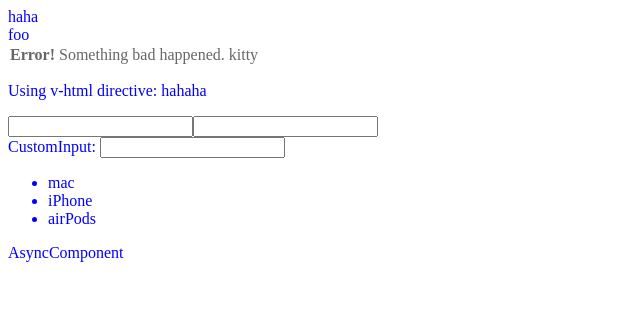
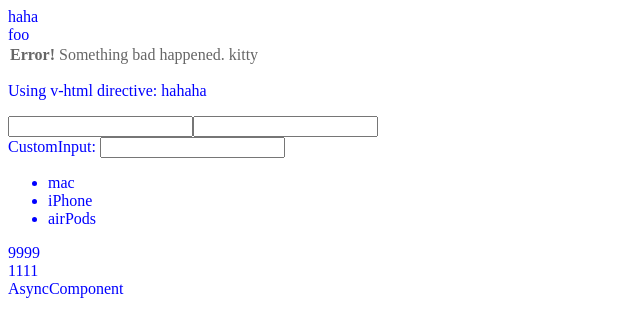
Before and after one commit to Fishfaceeast/webpack_solution, a Vue app in the folder vue-solution/: page / in a window 1280 px wide. Shown: the top 336 px of the page, without its empty margins (0-640 px from the left). Built offline with nearby package versions, Linux system fonts and the light colour scheme.

Commit message:
[VUE]-data only initialize once, will not update even it is initialized using props.

```diff
--- a/vue-solution/src/App.vue
+++ b/vue-solution/src/App.vue
@@ -17,6 +17,7 @@
     </table>
     <Cart
       :product-list="productList"
+      :tester="testerData"
       @change-event="doSomething"
     />
     <asyncCard></asyncCard>
@@ -46,10 +47,17 @@
       asyncCard,
       MixinConsumer
     },
+    mounted() {
+      const self = this;
+      setTimeout(function() {
+        self.testerData = '9999';
+      }, 2000)
+    },
     data() {
       return {
         msg: 'haha',
         productList: ['mac', 'iPhone', 'airPods'],
+        testerData: '1111',
         user: {
           name: 'kitty',
           gender: 'female',
--- a/vue-solution/src/components/Cart.vue
+++ b/vue-solution/src/components/Cart.vue
@@ -20,6 +20,12 @@
         {{ product }}
       </li>
     </ul>
+    <div>
+      {{ this.tester }}
+    </div>
+    <div>
+      {{ this.test }}
+    </div>
   </div>
 </template>
 
@@ -38,13 +44,20 @@
           return []
         }
       },
+      tester: {
+        type: String,
+        default: function () {
+          return ''
+        }
+      },
     },
     data() {
       return {
         rawHtml: '<a>hahaha</a>',
         searchText: '',
         searchText2: '',
-        searchText3:''
+        searchText3:'',
+        test: this.tester
       };
     },
     methods: {
```
